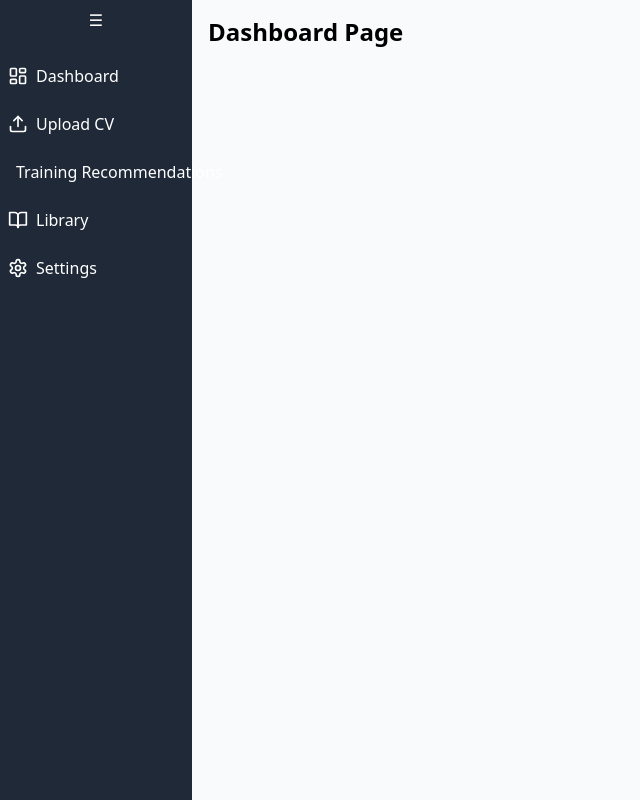
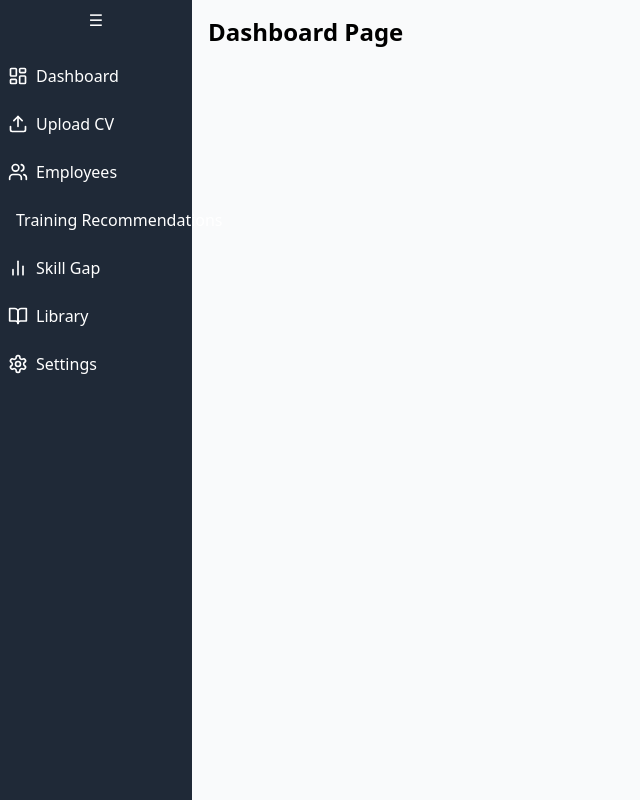
Before and after one commit to iRashedK/HR, a React (Vite) app in the folder frontend/: page / in a window 1280 px wide. Shown: the whole page, without its empty margins (0-640 px from the left). Built offline with nearby package versions, Linux system fonts and the light colour scheme; the HTML template or start-up script is replaced by a standard one.

Commit message:
Add Employees and Skill Gap pages to sidebar

```diff
--- a/frontend/src/App.jsx
+++ b/frontend/src/App.jsx
@@ -1,9 +1,11 @@
 import { Routes, Route } from 'react-router-dom';
 import Dashboard from './pages/Dashboard';
 import CVAnalyzer from './pages/CVAnalyzer';
+import Employees from './pages/Employees';
 import Recommendations from './pages/Recommendations';
 import Library from './pages/Library';
 import SettingsPage from './pages/SettingsPage';
+import SkillGap from './pages/SkillGap';
 import Sidebar from './components/Sidebar';
 
 export default function App() {
@@ -15,6 +17,8 @@ export default function App() {
           <Route path="/dashboard" element={<Dashboard />} />
           <Route path="/upload" element={<CVAnalyzer />} />
           <Route path="/recommendations" element={<Recommendations />} />
+          <Route path="/employees" element={<Employees />} />
+          <Route path="/skill-gap" element={<SkillGap />} />
           <Route path="/library" element={<Library />} />
           <Route path="/settings" element={<SettingsPage />} />
           <Route path="*" element={<Dashboard />} />
--- a/frontend/src/components/Sidebar.jsx
+++ b/frontend/src/components/Sidebar.jsx
@@ -1,11 +1,21 @@
 import { useState } from 'react';
 import { NavLink } from 'react-router-dom';
-import { LayoutDashboard, Upload, Target, BookOpen, Settings } from 'lucide-react';
+import {
+  LayoutDashboard,
+  Upload,
+  Target,
+  BookOpen,
+  Settings,
+  Users,
+  BarChart2,
+} from 'lucide-react';
 
 const items = [
   { to: '/dashboard', icon: LayoutDashboard, label: 'Dashboard' },
   { to: '/upload', icon: Upload, label: 'Upload CV' },
+  { to: '/employees', icon: Users, label: 'Employees' },
   { to: '/recommendations', icon: Target, label: 'Training Recommendations' },
+  { to: '/skill-gap', icon: BarChart2, label: 'Skill Gap' },
   { to: '/library', icon: BookOpen, label: 'Library' },
   { to: '/settings', icon: Settings, label: 'Settings' },
 ];
```
